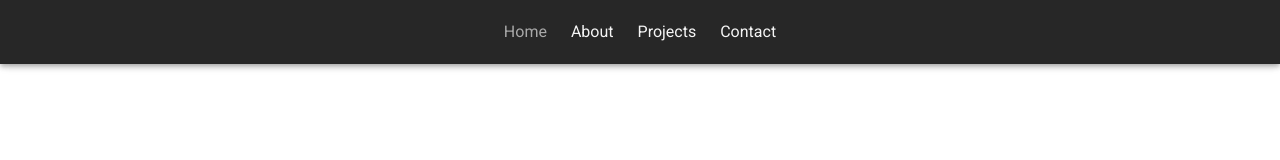
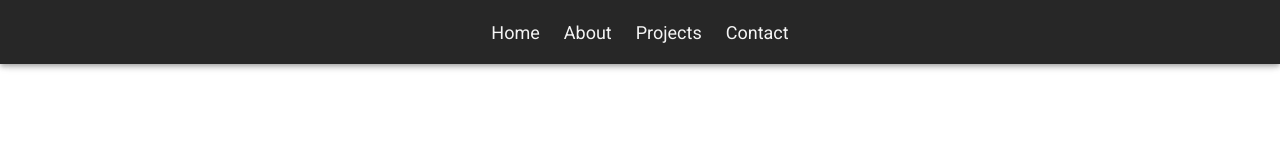
Before and after one commit to dlarocque/personal-site, a Vue app: page /#/ in a window 1280 px wide. Shown: the top 160 px of the page. Built offline with nearby package versions, Linux system fonts and the light colour scheme.

Commit message:
Implemented smooth scrolling

```diff
--- a/src/App.vue
+++ b/src/App.vue
@@ -1,6 +1,6 @@
 <template>
   <v-app>
-    <v-main class="vmain">
+    <v-main>
       <NavigationBar />
       <Home />
       <About />
@@ -28,3 +28,9 @@ export default {
   }),
 };
 </script>
+
+<style>
+html {
+  scroll-behavior: smooth;
+}
+</style>
--- a/src/components/navigation/NavigationBar.vue
+++ b/src/components/navigation/NavigationBar.vue
@@ -1,10 +1,18 @@
 <template>
   <v-app-bar dark fixed app>
     <nav>
-      <router-link to="/" class="routerlink">Home</router-link>
-      <router-link to="/about" class="routerlink">About</router-link>
-      <router-link to="/projects" class="routerlink">Projects</router-link>
-      <router-link to="/contact" class="routerlink">Contact</router-link>
+      <router-link :to="{ path: '/', hash: '#home' }" class="routerlink"
+        >Home</router-link
+      >
+      <router-link :to="{ path: '/', hash: '#about' }" class="routerlink"
+        >About</router-link
+      >
+      <router-link :to="{ path: '/', hash: '#projects' }" class="routerlink"
+        >Projects</router-link
+      >
+      <router-link :to="{ path: '/', hash: '#contact' }" class="routerlink"
+        >Contact</router-link
+      >
     </nav>
   </v-app-bar>
 </template>
@@ -33,6 +41,7 @@ nav .routerlink.active {
 .routerlink {
   color: whitesmoke;
   text-decoration: none;
+  font-size: 18px;
   margin-left: 12px;
   margin-right: 12px;
 }
--- a/src/router/index.js
+++ b/src/router/index.js
@@ -33,6 +33,16 @@ const routes = [
 const router = new VueRouter({
   routes,
   linkExactActiveClass: "active",
+  scrollBehavior(to, from, savedPosition) {
+    console.log(to);
+    if (savedPosition) {
+      return savedPosition;
+    }
+    if (to.hash) {
+      return { selector: to.hash };
+    }
+    return { x: 0, y: 0 };
+  },
 });
 
 export default router;
--- a/src/views/About.vue
+++ b/src/views/About.vue
@@ -1,6 +1,6 @@
 <template>
   <body>
-    <div class="about">
+    <section id="about">
       <h1>About</h1>
       <p>
         Lorem ipsum dolor sit, amet consectetur adipisicing elit. Deserunt
@@ -8,8 +8,7 @@
         quisquam, repellat in similique laborum culpa expedita voluptatum
         numquam consequatur laudantium id dolore.
       </p>
-      <br />
-    </div>
+    </section>
   </body>
 </template>
 
--- a/src/views/Contact.vue
+++ b/src/views/Contact.vue
@@ -1,6 +1,6 @@
 <template>
   <body>
-    <div class="contact">
+    <section id="contact">
       <h1>Contact</h1>
       <p>
         Lorem ipsum dolor sit, amet consectetur adipisicing elit. Deserunt
@@ -8,7 +8,7 @@
         quisquam, repellat in similique laborum culpa expedita voluptatum
         numquam consequatur laudantium id dolore.
       </p>
-    </div>
+    </section>
   </body>
 </template>
 
--- a/src/views/Home.vue
+++ b/src/views/Home.vue
@@ -1,6 +1,6 @@
 <template>
   <body>
-    <section class="home">
+    <section id="home">
       <h1>Welcome to my personal website!</h1>
       <p>
         Lorem ipsum dolor sit, amet consectetur adipisicing elit. Deserunt
@@ -21,7 +21,6 @@ export default {
 
 <style>
 body {
-  height: 100%;
   width: 100%;
 }
 
--- a/src/views/Projects.vue
+++ b/src/views/Projects.vue
@@ -1,6 +1,6 @@
 <template>
   <body>
-    <div class="projects">
+    <section id="projects">
       <h1>Projects</h1>
       <p>
         Lorem ipsum dolor sit, amet consectetur adipisicing elit. Deserunt
@@ -8,7 +8,7 @@
         quisquam, repellat in similique laborum culpa expedita voluptatum
         numquam consequatur laudantium id dolore.
       </p>
-    </div>
+    </section>
   </body>
 </template>
 
```
